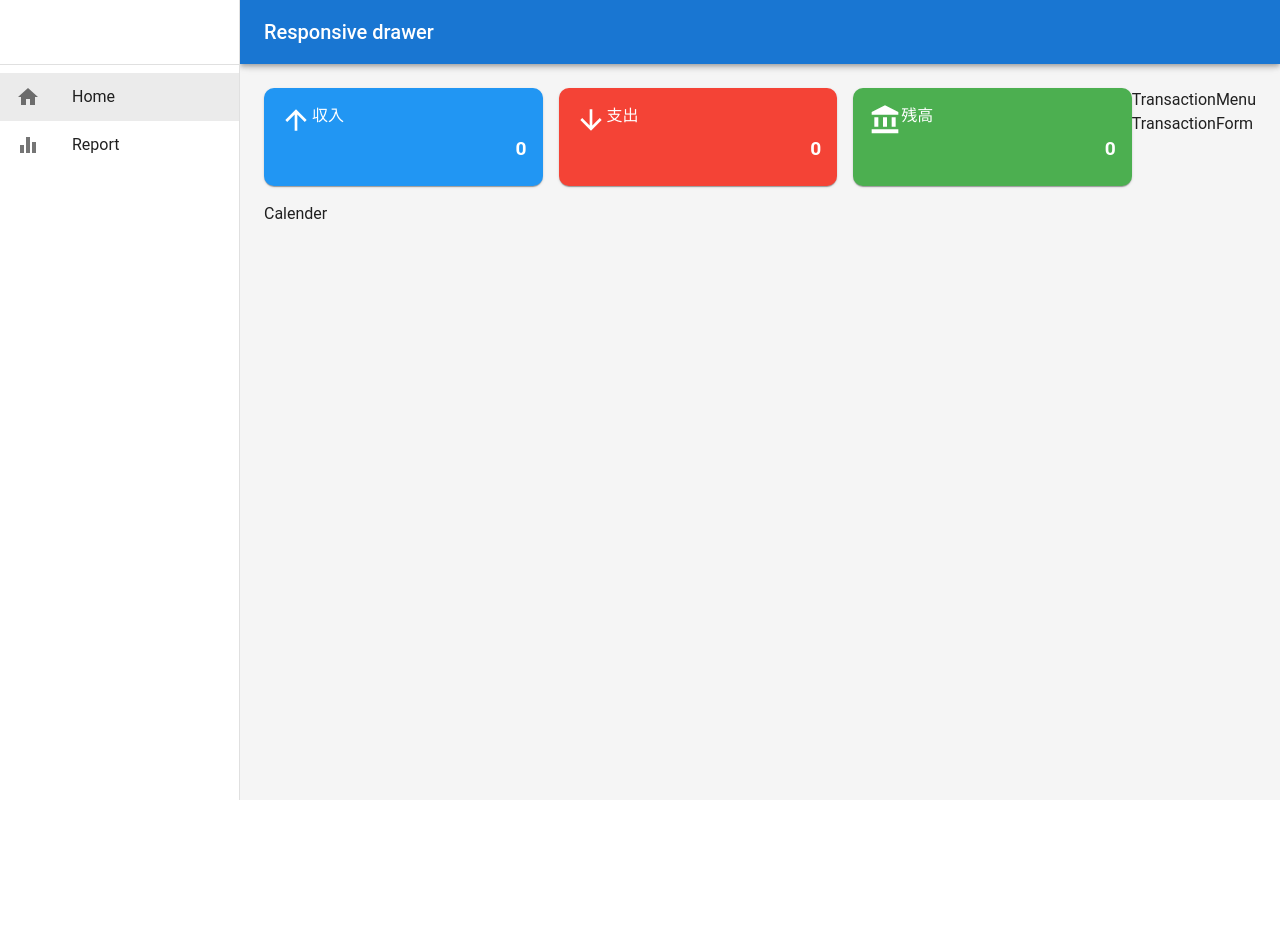
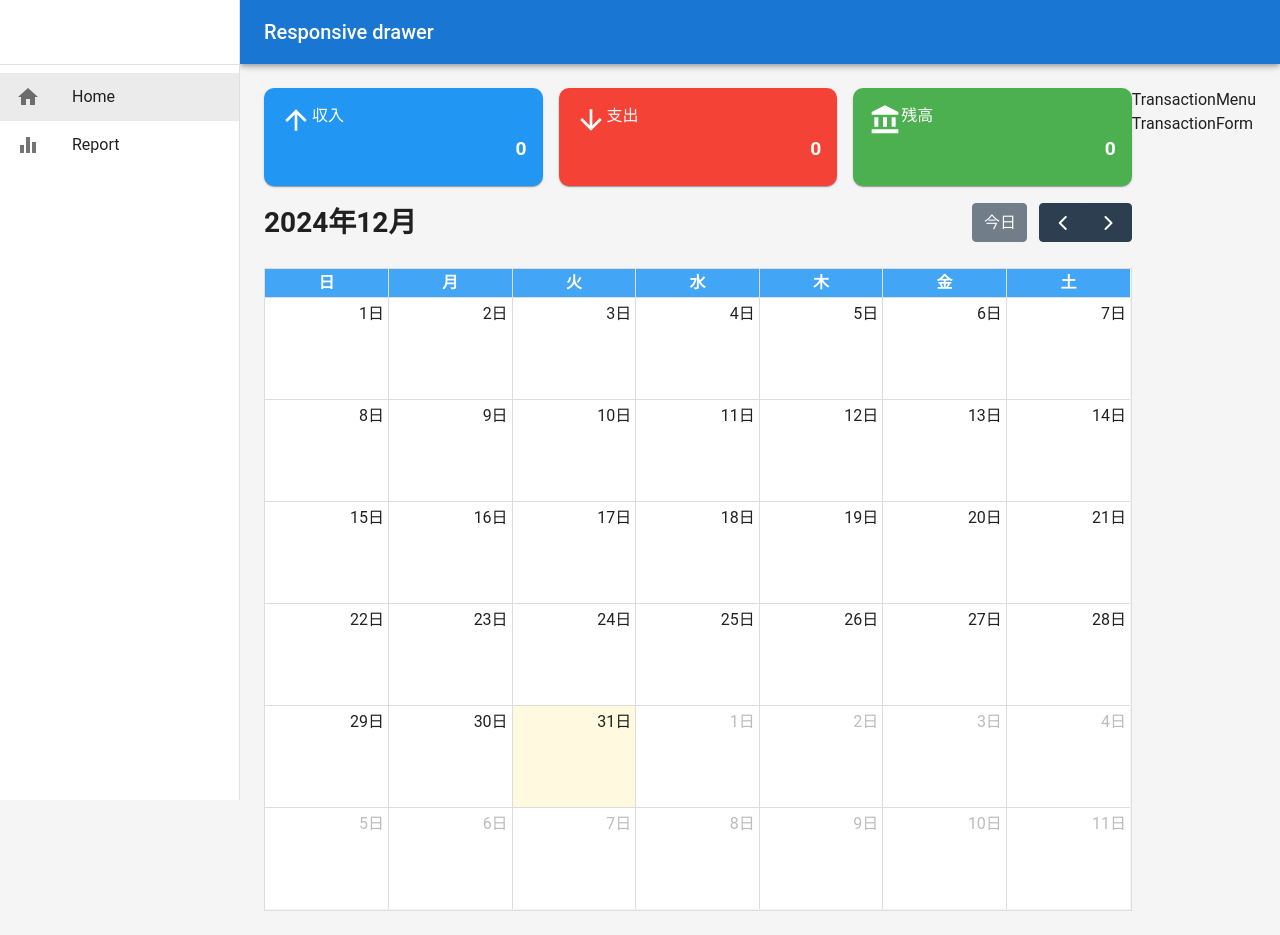
Before and after one commit to mori-tt/react_account-book, a React app: page / in a window 1280 px wide. Before the commit the page ends 800 px from the top, so only its background shows below. Built offline with nearby package versions, Linux system fonts and the light colour scheme; no server answers; the database is empty; the HTML template or start-up script is replaced by a standard one.

Commit message:
FullCalendar settings and initial display

```diff
--- a/package.json
+++ b/package.json
@@ -12,6 +12,9 @@
   "dependencies": {
     "@emotion/react": "^11.14.0",
     "@emotion/styled": "^11.14.0",
+    "@fullcalendar/core": "^6.1.15",
+    "@fullcalendar/daygrid": "^6.1.15",
+    "@fullcalendar/react": "^6.1.15",
     "@mui/icons-material": "^6.3.0",
     "@mui/material": "^6.3.0",
     "date-fns": "^4.1.0",
--- /dev/null
+++ b/src/calendar.css
@@ -0,0 +1,42 @@
+/* aタグ */
+.fc-h-event {
+  background-color: transparent;
+  border: none;
+  text-align: right;
+  pointer-events: none; /* ポインターイベントを無視する */
+}
+
+/* カレンダーの背景色設定 */
+.fc-daygrid-body,
+.fc-day {
+  background-color: white; /* 背景色を白に設定 */
+}
+
+.fc-col-header-cell {
+  background-color: #42a5f5;
+  color: white; /* ヘッダーのテキスト色を白に設定 */
+}
+
+.fc .fc-daygrid-day-frame {
+  height: 100%;
+  min-height: 100px;
+}
+
+/* カスタムイベントの見た目ここから */
+.money {
+  white-space: nowrap; /* テキストを折り返さない */
+  overflow: hidden; /* はみ出したテキストを隠す */
+  text-overflow: ellipsis; /* はみ出したテキストの代わりに省略記号を表示 */
+}
+
+#event-income {
+  color: #2196f3;
+}
+
+#event-expense {
+  color: #f44336;
+}
+
+#event-balance {
+  color: #4caf50;
+}
--- a/src/components/Calender.tsx
+++ b/src/components/Calender.tsx
@@ -1,5 +1,46 @@
+import FullCalendar from "@fullcalendar/react";
+import dayGridPlugin from "@fullcalendar/daygrid";
+import jaLocale from "@fullcalendar/core/locales/ja";
+import "../calendar.css";
+import { EventContentArg } from "@fullcalendar/core/index.js";
+
 const Calender = () => {
-  return <div>Calender</div>;
+  const events = [
+    { title: "React Hands-on 'Tanstack Query'", start: "2025-01-05" },
+    {
+      title: "React Hands-on 'useMemo, useCallback'",
+      start: "2025-01-12",
+      income: 300,
+      expense: 200,
+      balance: 100,
+    },
+  ];
+
+  const renderEventContent = (eventInfo: EventContentArg) => {
+    console.log(eventInfo);
+    return (
+      <div>
+        <div className="money" id="event-income">
+          {eventInfo.event.extendedProps.income}
+        </div>
+        <div className="money" id="event-expense">
+          {eventInfo.event.extendedProps.expense}
+        </div>
+        <div className="money" id="event-balance">
+          {eventInfo.event.extendedProps.balance}
+        </div>
+      </div>
+    );
+  };
+  return (
+    <FullCalendar
+      locale={jaLocale}
+      plugins={[dayGridPlugin]}
+      initialView="dayGridMonth"
+      events={events}
+      eventContent={renderEventContent}
+    />
+  );
 };
 
 export default Calender;
```
Also changed, not shown: 1 other file (tests, documents, lock files or other folders).
